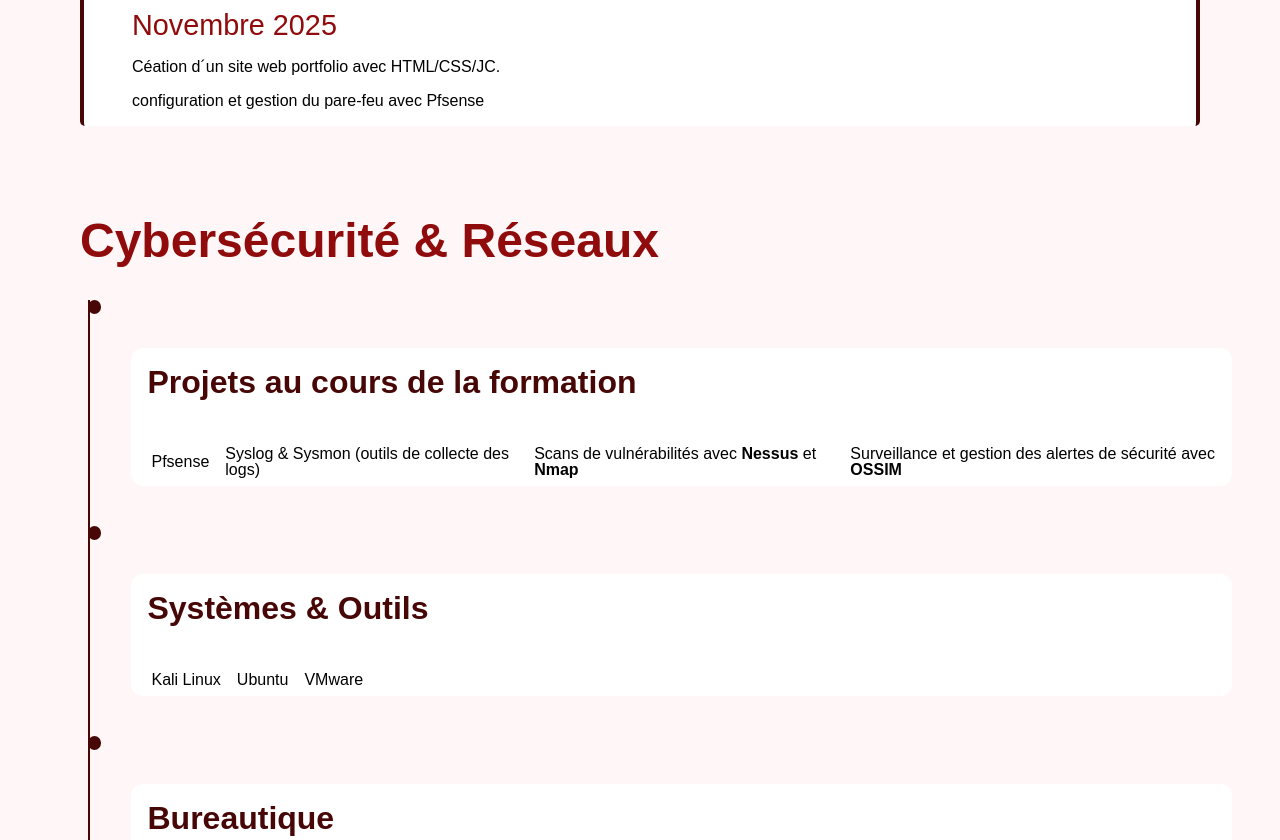
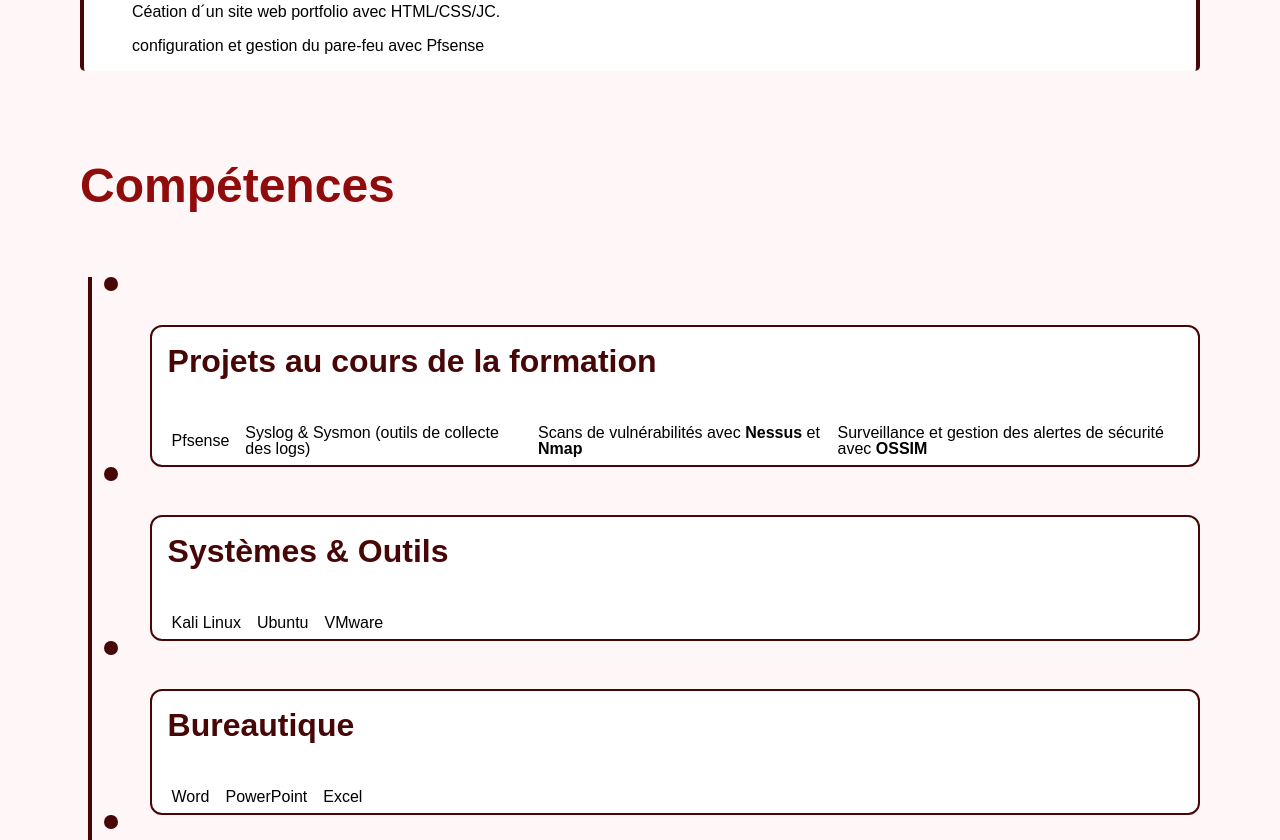
Before and after one commit to bouyahiasanae/myportefolio, a plain HTML site: page index.html in a window 1280 px wide. Shown: the part 2770-3610 px from the top of the page. Drawn offline with nearby package versions, Linux system fonts and the light colour scheme; files whose address does not match are found by name.

Commit message:
refactor: update name for a new apparence

```diff
--- a/index.html
+++ b/index.html
@@ -145,7 +145,7 @@
             </div>
             <div class="hero-image">
                 <section id="skills" class="skills">
-  <h2 class="section-title">Compétences & Technologies</h2>
+  <h2 class="section-title">Outils et Logiciels</h2>
 
   <div class="skills-container">
 
@@ -208,7 +208,7 @@
 
             </section>
             <section class="skills1">
-  <h2>Cybersécurité & Réseaux</h2>
+  <h2>Compétences</h2>
 
   <div class="timeline">
 
--- a/moi.css
+++ b/moi.css
@@ -403,6 +403,7 @@ ul li a:hover {
     font-size: 3rem;
     font-weight: bold;
     padding: 0;
+    margin-top: 4rem;
     color: var(--primary-color);
 
 }
@@ -658,7 +659,7 @@ body.dark a {
   content: "";
   position: absolute;
   top: 0;
-  width: 2px;
+  width: 4px;
   height: 100%;
   background: var(--primary-color-dark);
 }
@@ -666,12 +667,12 @@ body.dark a {
 .timeline-item {
   position: relative;
   display: flex;
-  margin-bottom: 40px;
 }
 
 .timeline-item .dot {
   width: 14px;
   height: 14px;
+  margin-left: 1rem;
   background: var(--primary-color-dark);
   border-radius: 50%;
 }
@@ -679,8 +680,14 @@ body.dark a {
 .timeline-item .content {
   background: white;
   border-radius: 12px;
-  margin-left: 30px;
-  width: 100%;
+  margin-right: 2rem;
+  width: var(--max-width);
+  transition: transform 0.3s ease;
+  border: 2px solid var(--primary-color-dark);
+}
+ .timeline-item:hover .content {
+  transform: translateY(-6px);
+  background-color: var(--secondary-color);
 }
 .skills1 .content h3 {
   font-size: 2rem;
@@ -691,5 +698,5 @@ body.dark a {
 .skills1 h2 {
   font-size: 3rem;
   color: var(--primary-color);
-  margin: 2rem ;
+  margin: 2rem 2rem 4rem 2rem ;
 }
```
